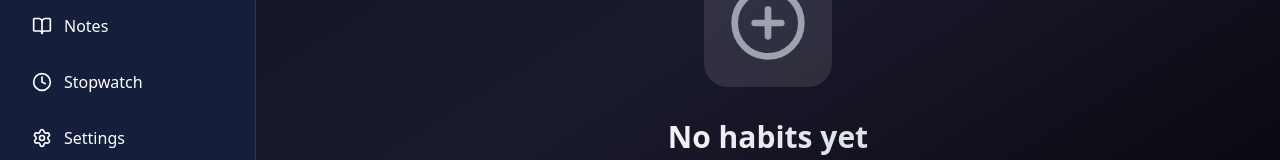
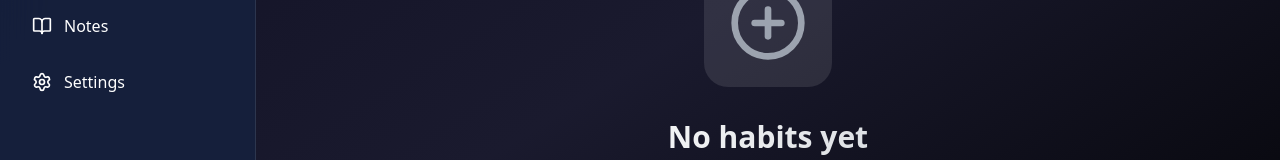
Before and after one commit to parulsharma1318/habit-tracker, a React (Vite) app: page / in a window 1280 px wide. Shown: the part 337-497 px from the top of the page. Built offline with nearby package versions, Linux system fonts and the light colour scheme.

Commit message:
removed extra stopwatch

```diff
--- a/src/components/Sidebar.jsx
+++ b/src/components/Sidebar.jsx
@@ -15,7 +15,6 @@ const Sidebar = ({ activePage, setActivePage, openSidebar, setOpenSidebar }) =>
     { id: 'analytics', label: 'Analytics', icon: BarChart3 },
     { id: 'calendar', label: 'Calendar', icon: Calendar },
     { id: 'notes', label: 'Notes', icon: BookOpen },
-    { id: 'stopwatch', label: 'Stopwatch', icon: Clock },
     { id: 'settings', label: 'Settings', icon: Settings },
   ]
 
```
